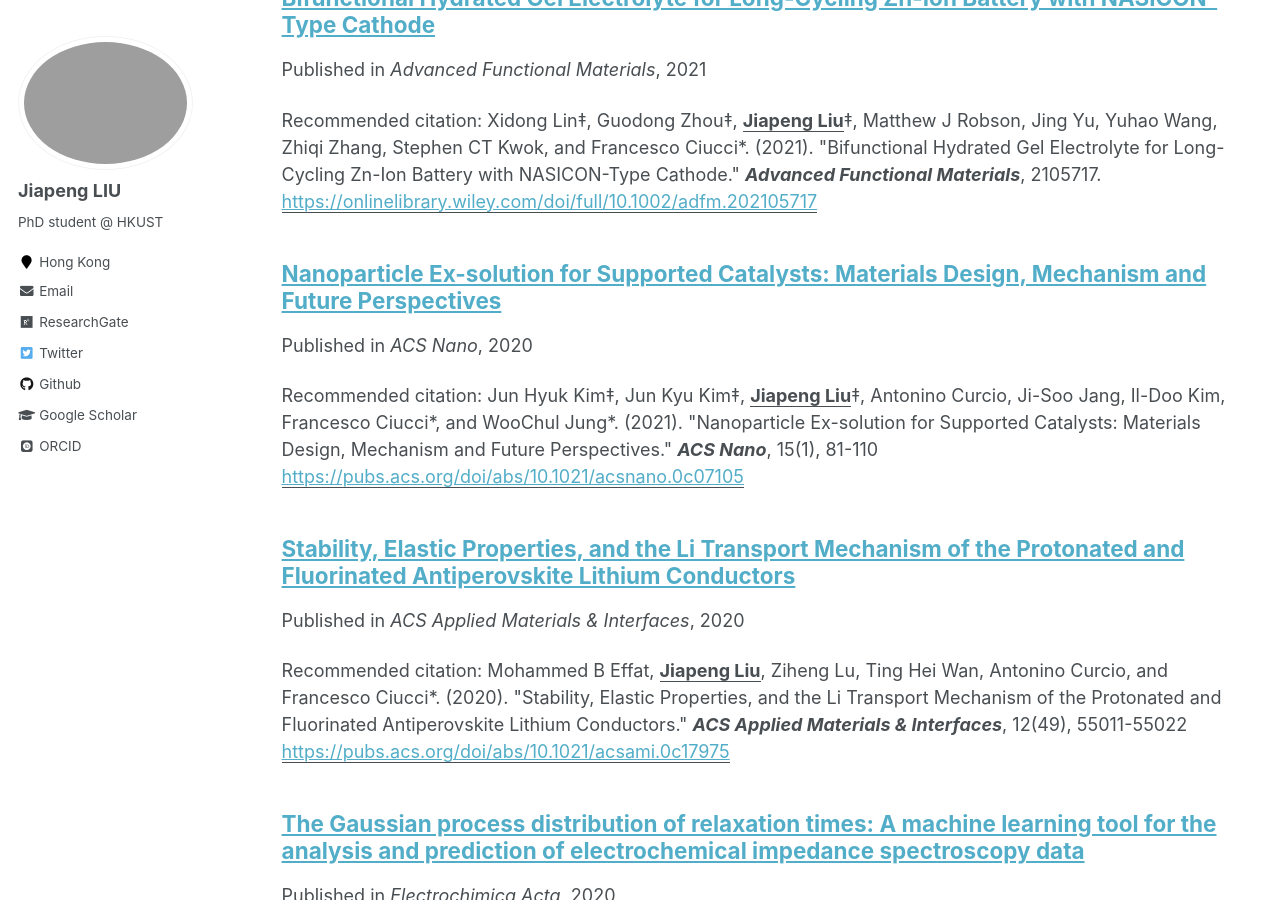
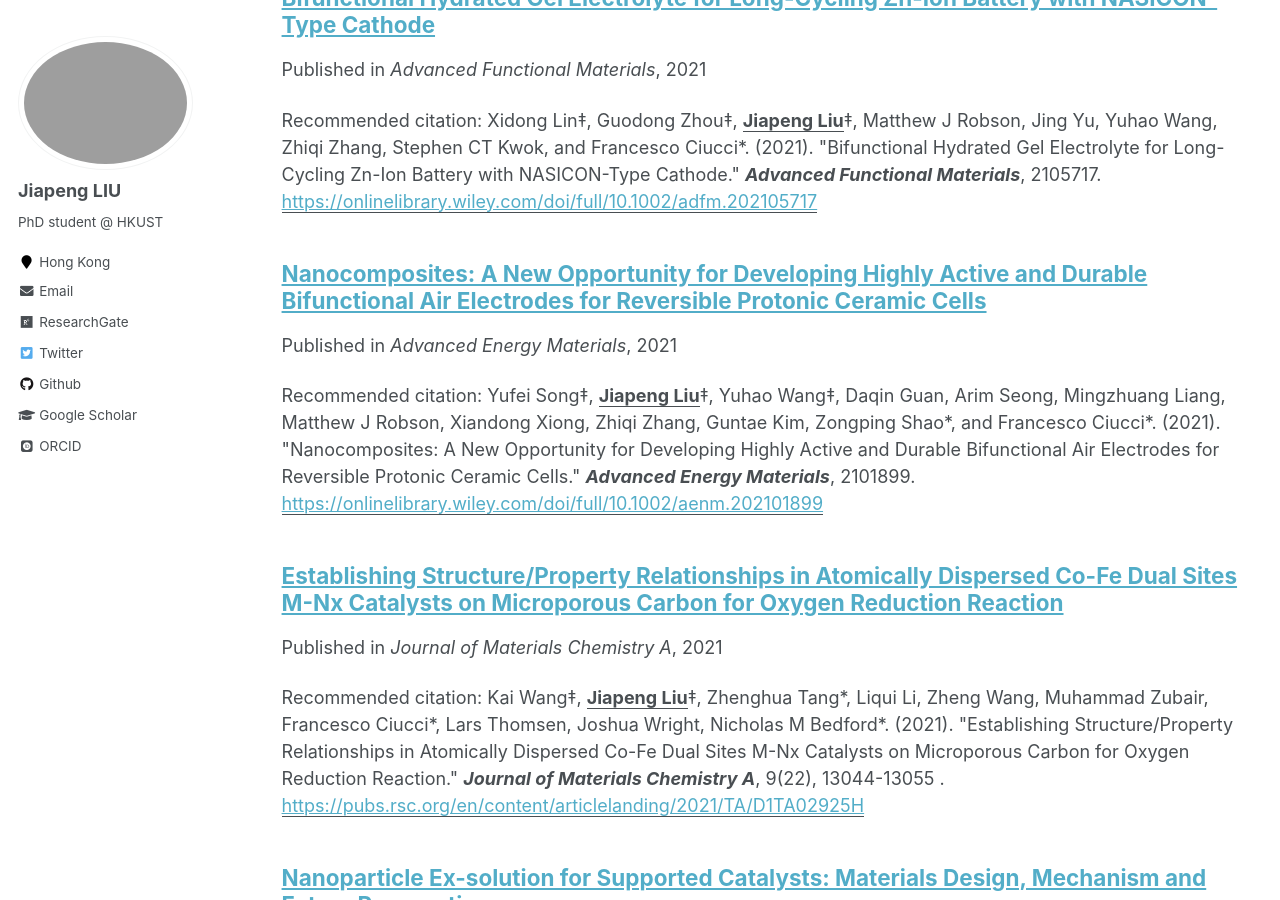
Before and after one commit to jiapeng-liu/jiapeng-liu.github.io, a Jekyll site: the page built from _pages/publications.md, in a window 1280 px wide and 900 px high, scrolled down 1060 px. Built offline with Jekyll 4.4.1, drawn with Linux system fonts in a browser that asks for light colours; some web fonts are replaced; some of the changed text lies outside the part shown.

Commit message:
update publication

```diff
--- /dev/null
+++ b/_publications/2021-RePCC-AEM.md
@@ -0,0 +1,15 @@
+---
+title: "Nanocomposites: A New Opportunity for Developing Highly Active and Durable Bifunctional Air Electrodes for Reversible Protonic Ceramic Cells"
+collection: publications
+permalink: /publication/2021-RePCC-AEM
+excerpt: ''
+date: 2021-08-04
+venue: 'Advanced Energy Materials'
+paperurl: 'https://onlinelibrary.wiley.com/doi/full/10.1002/aenm.202101899'
+citation: 'Yufei Song&Dagger;, <u><b>Jiapeng Liu</b></u>&Dagger;, Yuhao Wang&Dagger;, Daqin Guan, Arim Seong, Mingzhuang Liang, Matthew J Robson, Xiandong Xiong, Zhiqi Zhang, Guntae Kim, Zongping Shao*, and Francesco Ciucci*. (2021). &quot;Nanocomposites: A New Opportunity for Developing Highly Active and Durable Bifunctional Air Electrodes for Reversible Protonic Ceramic Cells.&quot; <i><b>Advanced Energy Materials</b></i>, 2101899.'
+---
+Reversible protonic ceramic cells (RePCCs) can facilitate the global transition to renewable energy sources by providing high efficiency, scalable, and fuel-flexible energy generation and storage at the grid level. However, RePCC technology is limited by the lack of durable air electrode materials with high activity toward the oxygen reduction/evolution reaction and water formation/water-splitting reaction. Herein, a novel nanocomposites concept for developing bifunctional RePCC electrodes with exceptional performance is reported. By harnessing the unique functionalities of nanoscale particles, nanocomposites can produce electrodes that simultaneously optimize reaction activity in both fuel cell/electrolysis operations. In this work, a nanocomposite electrode composed of tetragonal and Ruddlesden–Popper (RP) perovskite phases with a surface enriched by CeO2 and NiO nanoparticles is synthesized. Experiments and calculations identify that the RP phase promotes hydration and proton transfer, while NiO and CeO2 nanoparticles facilitate O2 surface exchange and O2- transfer from the surface to the major perovskite. This composite also ensures fast (H+/O2-/e-) triple-conduction, thereby promoting oxygen reduction/evolution reaction activities. The as-fabricated RePCC achieves an excellent peak power density of 531 mW cm-2 and an electrolysis current of −364 mA cm-2 at 1.3 V at 600 °C, while demonstrating exceptional reversible operation stability of 120 h at 550 °C.
+
+[Download paper here](http://jiapeng-liu.github.io/files/YF-Song_2021_RePCC_AEM.pdf)
+
+Recommended citation: Song, Y., Liu, J., Wang, Y., Guan, D., Seong, A., Liang, M., Robson, M.J., Xiong, X., Zhang, Z., Kim, G., Shao, Z. and Ciucci, F., 2021. Nanocomposites: A New Opportunity for Developing Highly Active and Durable Bifunctional Air Electrodes for Reversible Protonic Ceramic Cells. <i>Advanced Energy Materials</i>, 2101899.
--- a/_publications/2021-SA_CoFe-JMCA.md
+++ b/_publications/2021-SA_CoFe-JMCA.md
@@ -3,7 +3,7 @@ title: "Establishing Structure/Property Relationships in Atomically Dispersed Co
 collection: publications
 permalink: /publication/2021-SA_CoFe-JMCA
 excerpt: ''
-date: 2020-05-10
+date: 2021-05-10
 venue: 'Journal of Materials Chemistry A'
 paperurl: 'https://pubs.rsc.org/en/content/articlelanding/2021/TA/D1TA02925H'
 citation: 'Kai Wang&Dagger;, <u><b>Jiapeng Liu</b></u>&Dagger;, Zhenghua Tang*, Liqui Li, Zheng Wang, Muhammad Zubair, Francesco Ciucci*, Lars Thomsen, Joshua Wright, Nicholas M Bedford*. (2021). &quot;Establishing Structure/Property Relationships in Atomically Dispersed Co-Fe Dual Sites M-Nx Catalysts on Microporous Carbon for Oxygen Reduction Reaction.&quot; <i><b>Journal of Materials Chemistry A</b></i>, 9(22), 13044-13055 .'
```
Also changed, not shown: 2 other files.
